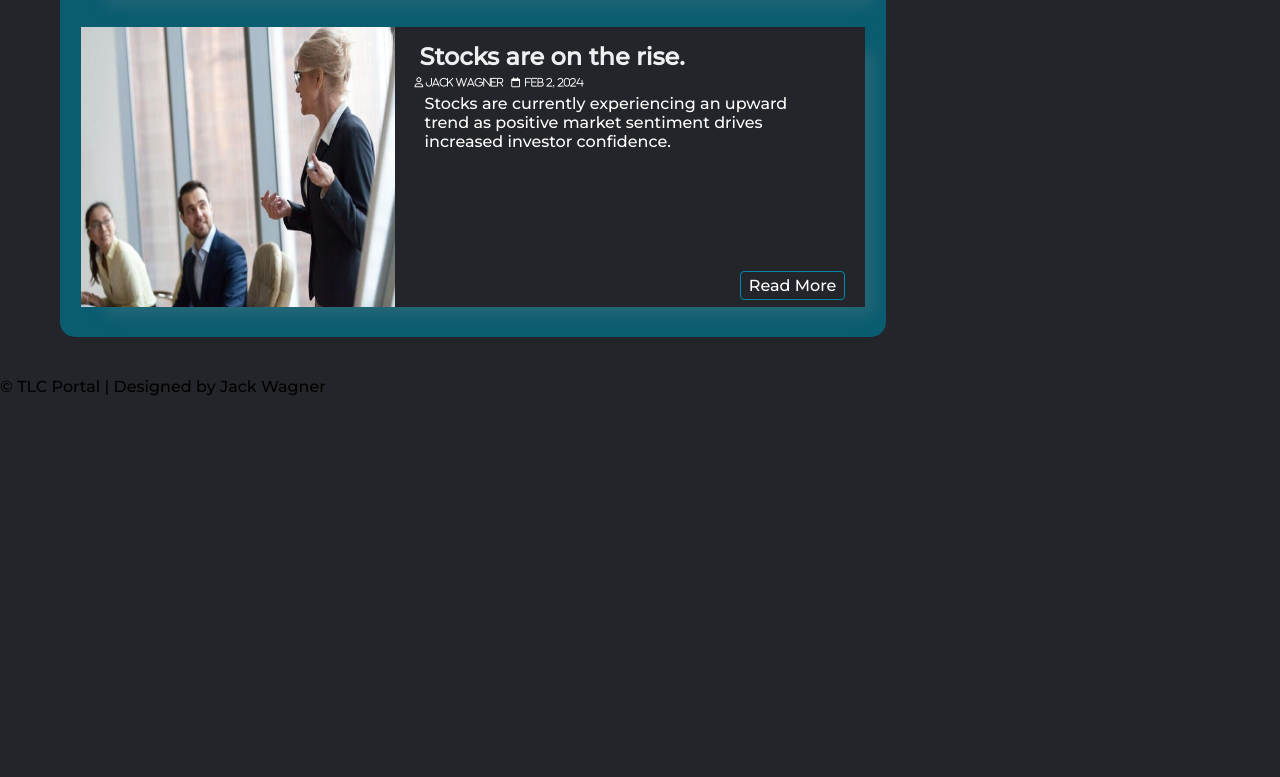
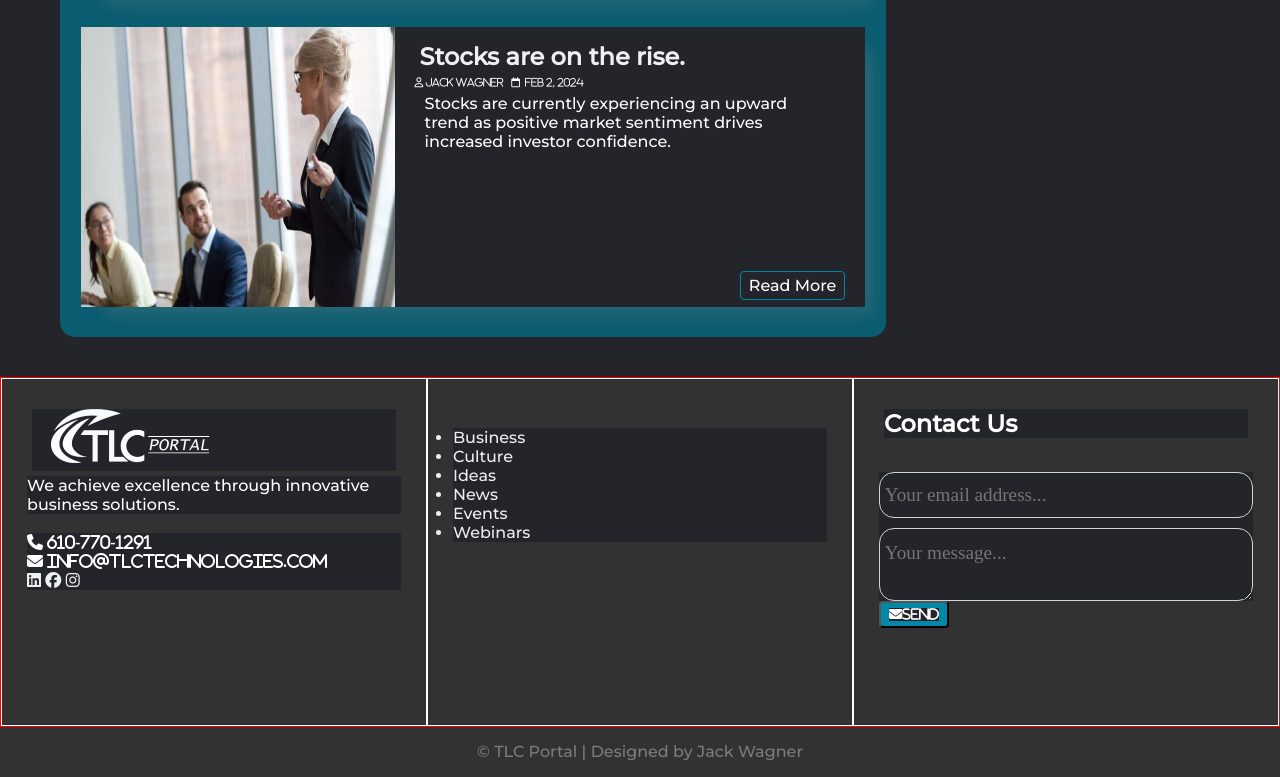
Before and after one commit to jack11wagner/TLC-Portal, a plain HTML site: page index.html in a window 1280 px wide. Shown: the part 1893-2670 px from the top of the page. Before the commit the page ends 2289 px from the top, so only its background shows below. Drawn offline with nearby package versions, Linux system fonts and the light colour scheme.

Commit message:
Footer styling

```diff
--- a/css/styles.css
+++ b/css/styles.css
@@ -9,10 +9,11 @@
 
 }
 
-body {
+html, body {
     padding:0px;
     margin:0px;
     font-family: "Montserrat", sans-serif;
+    height:100%
 }
 h1,
 h2,
@@ -163,6 +164,10 @@ header ul li ul li a:hover{
 }
 header .menu-toggle {
     display: None;
+}
+
+.page-wrapper {
+    min-height: 100%;
 }
 
 .page-wrapper a:hover{
@@ -363,6 +368,44 @@ header .menu-toggle {
 }
 /* #endregion //SIDEBAR */
 
+/* #region FOOTER STYLING */
+.footer {
+    color:rgb(255, 255, 255);
+    background-color: rgb(35, 35, 35);
+    height:400px;
+    position:relative;
+}
+
+.footer .footer-content {
+    border: 1px solid red;
+    height:350px;
+    display: flex;
+}
+
+.footer .footer-content .footer-section {
+    flex:1;
+    padding: 25px;
+    border: 1px solid white;
+    background-color: #323232;
+
+}
+.footer .footer-bottom {
+    width: 100%;
+    text-align: center;
+    background-color: #323232;
+    height: 50px;
+    bottom:0px;
+    left:0px;
+    color:rgb(124, 124, 124);
+    padding-top: 15px;
+    position: absolute;
+}
+
+
+
+
+/* #endregion //FOOTER STYLING */
+
 /* #region MEDIA QUERIES */
 @media only screen and (max-width: 750px) {
     header .logo {
--- a/index.html
+++ b/index.html
@@ -208,12 +208,6 @@
                 </ul>
 
             </div>
-
-
-
-
-
-
             </div>
             <!-- //Content -->
 
@@ -223,13 +217,67 @@
         <!-- footer -->
         <div class="footer">
             <div class="footer-content">
-                <div class="footer-section about"></div>
-                <div class="footer-section links"></div>
-                <div class="footer-section contact-form"></div>
+                <div class="footer-section about">
+                    <h1 class="logo-text"><img class="logo" src="images/TLC-Portal.png" alt="logo" width="200"></h1>
+                    <p>
+
+                        We achieve excellence through innovative
+                        business solutions.
+                    </p>
+                    &nbsp;
+                    <div class="contact">
+                        <span class="fas fa-phone">
+                            610-770-1291</span>
+                        <span class="fas fa-envelope">
+                            info@tlctechnologies.com</span>
+                    </div>
+                    <div class="socials">
+                        <a href="#" class="fab fa-linkedin"></a>
+                        <a href="#" class="fab fa-facebook"></a>
+                        <a href="#" class="fab fa-instagram"></a>
+                    </div>
+                </div>
+                <div class="footer-section links">
+                    <h2 class="Quick Links"></h2>
+                    <br>
+                    <ul>
+                        <a href="#">
+                            <li>Business</li>
+                        </a>
+                        <a href="#">
+                            <li>Culture</li>
+                        </a>
+                        <a href="#">
+                            <li>Ideas</li>
+                        </a>
+                        <a href="#">
+                            <li>News</li>
+                        </a>
+                        <a href="events.html">
+                            <li>Events</li>
+                        </a>
+                        <a href="#">
+                            <li>Webinars</li>
+                        </a>
+                    </ul>
+                </div>
+                <div class="footer-section contact-form">
+                    <h2>Contact Us</h2>
+                    <br>
+                    <form action="index.html" method="post">
+                        <input type="email" name="email" class="text-input contact-input" placeholder="Your email address...">
+                        <textarea name="message" class="text-input contact-input" id="" placeholder="Your message..."></textarea>
+                        <button type="submit" class="btn btn-big">
+                            <i class="fas fa-envelope">Send</i>
+                        </button>
+
+                    </form>
+
+                </div>
             </div>
+
             <div class="footer-bottom">
                 &copy; TLC Portal | Designed by Jack Wagner
-
             </div>
         </div>
         <!-- // Footer -->
```
